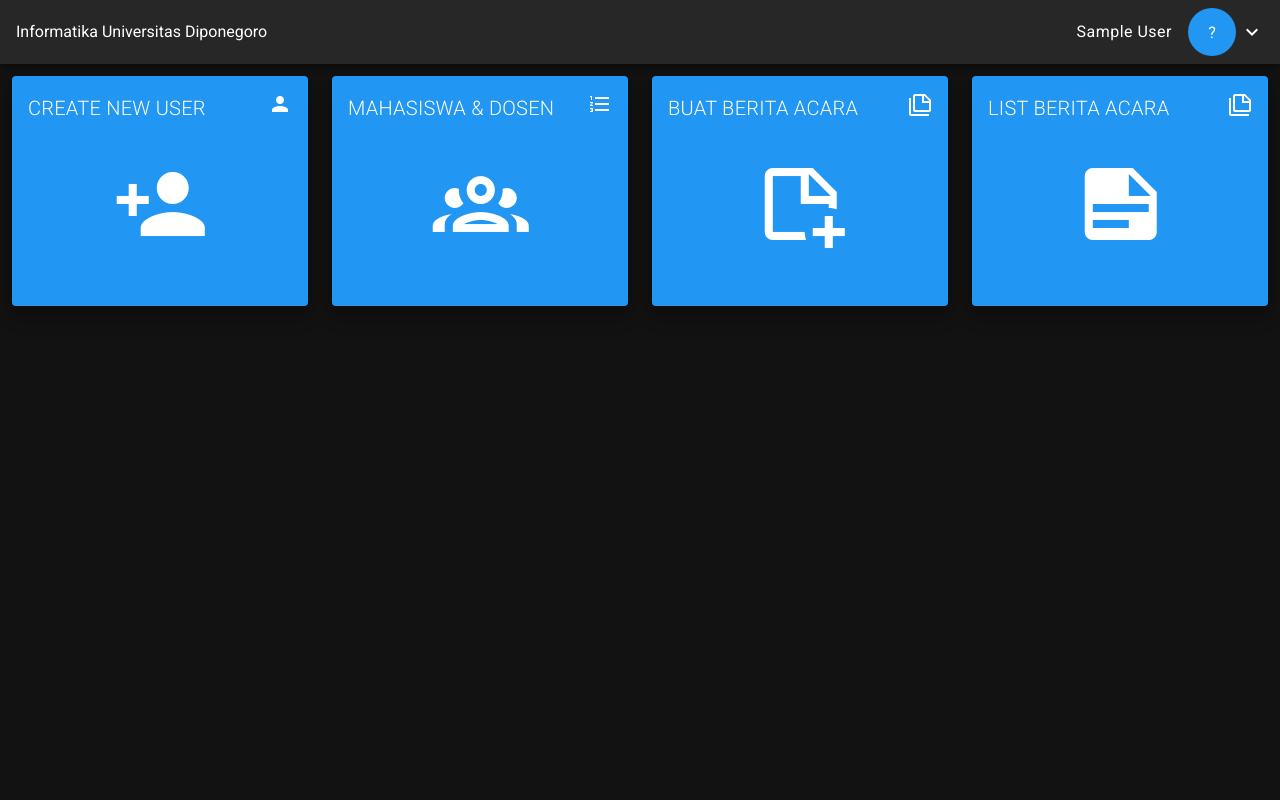
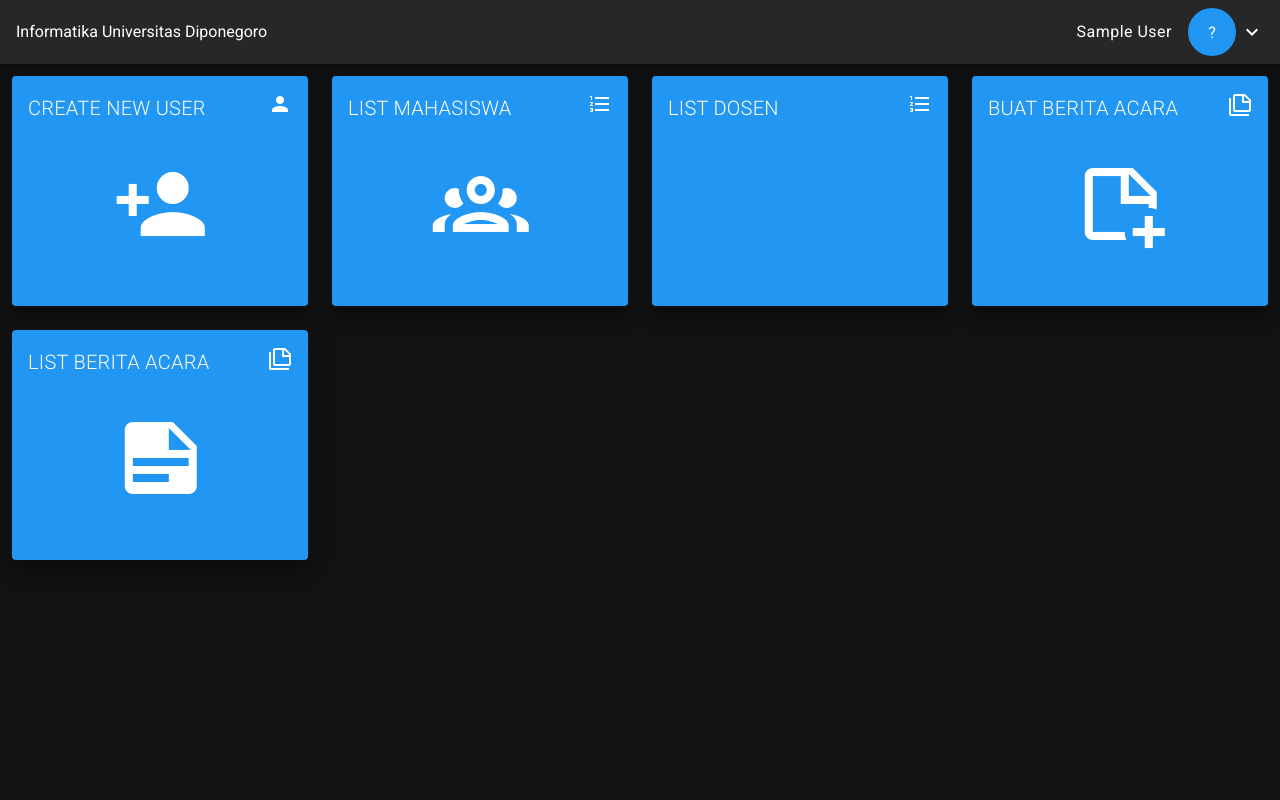
Before and after one commit to Ananda-Archive/Project-Tugas-Akhir, a CodeIgniter app: page /database/home in a window 1280 px wide. Run offline with CodeIgniter, Linux system fonts and the light colour scheme; the visitor is signed in with stand-in values (Sample User, id 1); data comes from the database, SQL or seed files in the repository; some libraries are stand-ins or nearby versions.

Commit message:
fixing create new user and add user list

```diff
--- a/application/views/home.php
+++ b/application/views/home.php
@@ -10,7 +10,7 @@
                         <v-container fluid>
                             <v-row align="center">
 								<v-col cols="12" sm="12" md="3">
-                                    <v-card @click="createNewUserPopUp" class="elevation-12 align-center" color="blue" min-height="230" max-height="230">
+                                    <v-card @click="createNewUserDialog = !createNewUserDialog" class="elevation-12 align-center" color="blue" min-height="230" max-height="230">
                                         <div class="d-flex flex-no-wrap justify-space-between">
 											<div>
 												<v-card-title class="font-weight-light">CREATE NEW USER</v-card-title>
@@ -79,7 +79,7 @@
 													<v-col cols="12">
 														<v-autocomplete
 															v-if="user.role == 0"
-															v-model="dosen_penguji_satu"
+															v-model="user.id_ketua_penguji"
 															:items="listDosen"
 															label="Ketua Dosen Penguji"
 															chips
@@ -93,8 +93,8 @@
 															@change="ketuaDosenPengujiInput=''"
 															item-text="nama"
 															item-value="id"
-															:readonly="dosen_penguji_satu != null"
-															@click:clear="dosen_penguji_satu = null"
+															:readonly="user.id_ketua_penguji != null"
+															@click:clear="user.id_ketua_penguji = null"
 															class="mb-n2"
 														>
 														<template v-slot:selection="data">
@@ -107,7 +107,7 @@
 													<v-col cols="12">
 														<v-autocomplete
 															v-if="user.role == 0"
-															v-model="dosen_penguji_dua"
+															v-model="user.id_dosen_penguji"
 															:items="listDosen"
 															label="Dosen Penguji 1"
 															chips
@@ -121,8 +121,8 @@
 															@change="dosenPengujiInput=''"
 															item-text="nama"
 															item-value="id"
-															:readonly="dosen_penguji_dua != null"
-															@click:clear="dosen_penguji_dua = null"
+															:readonly="user.id_dosen_penguji != null"
+															@click:clear="user.id_dosen_penguji = null"
 															class="mb-n2"
 														>
 														<template v-slot:selection="data">
@@ -146,10 +146,10 @@
 									</v-card>
 								</v-dialog>
 								<v-col cols="12" sm="12" md="3">
-                                    <v-card @click="" class="elevation-12 align-center" color="blue" min-height="230" max-height="230">
+                                    <v-card @click="listMahasiswaDialog = !listMahasiswaDialog" class="elevation-12 align-center" color="blue" min-height="230" max-height="230">
                                         <div class="d-flex flex-no-wrap justify-space-between">
 											<div>
-												<v-card-title class="font-weight-light">MAHASISWA & DOSEN</v-card-title>
+												<v-card-title class="font-weight-light">LIST MAHASISWA</v-card-title>
 											</div>
 											<div>
 												<v-card-title class="font-weight-light"><v-icon>mdi-format-list-numbered</v-icon></v-card-title>
@@ -158,6 +158,114 @@
 										<v-card-title class="justify-center"><v-icon class="display-4">mdi-account-group-outline</v-icon></v-card-title>
                                     </v-card>
                                 </v-col>
+								<v-dialog v-model="listMahasiswaDialog" fullscreen hide-overlay transition="dialog-bottom-transition">
+									<v-card>
+										<v-toolbar dense flat color="blue">
+											<span class="title font-weight-light">List Mahasiswa</span>
+											<v-btn absolute right icon @click="close"><v-icon>mdi-close</v-icon></v-btn>
+										</v-toolbar>
+										<v-col cols="12">
+											<v-text-field
+												placeholder="Cari Mahasiswa"
+												:solo='true'
+												:clearable='true'
+												append-icon="mdi-magnify"
+												class="font-regular font-weight-light mt-2 mb-n4"
+												v-model="searchMahasiswa"
+											/>
+										</v-col>
+										<v-data-table
+											:headers='mahasiswaHeader'
+											:items='users'
+											v-if="!popUpBreakPoint"
+											item-key="nama"
+											:search="searchMahasiswa"
+										></v-data-table>
+										<v-data-table
+											:headers='mahasiswaHeader'
+											:items='users'
+											v-else
+											item-key="nama"
+											:search="searchMahasiswa"
+											:disable-sort="true"
+											class="mt-n10"
+										>
+											<template v-slot:item="{ item }">
+												<v-card class="mt-1 mb-3 mx-2 pa-2" outlined>
+													<div class="d-flex flex-no-wrap justify-space-between align-center">
+														<div>
+															<v-card-title class="body-2 mt-n2">{{ item.nama }}</v-card-title>
+														</div>
+														<div class="mt-n2 mr-n2">
+															<v-menu
+																:close-on-click="true"
+																:close-on-content-click="true"
+																:offset-y="true"
+															>
+																<template v-slot:activator="{ on }">
+																	<v-card-actions><v-icon v-on="on">mdi-dots-vertical</v-icon></v-card-actions>
+																</template>
+																<v-list>
+																	<v-list-item @click.stop="">
+																		<v-list-item-title>Edit</v-list-item-title>
+																	</v-list-item>
+																	<v-list-item @click.stop="">
+																		<v-list-item-title>Hapus</v-list-item-title>
+																	</v-list-item>
+																</v-list>
+															</v-menu>
+														</div>
+													</div>
+													<v-divider></v-divider>
+													<v-list-item two-line>
+														<v-list-item-content>
+															<v-list-item-title>Dosen Pembimbing</v-list-item-title>
+															<v-list-item-subtitle>{{ item.id_dosen_pembimbing }}</v-list-item-subtitle>
+														</v-list-item-content>
+													</v-list-item>
+													<v-list-item two-line class="mt-n2">
+														<v-list-item-content>
+															<v-list-item-title>Ketua Dosen Penguji</v-list-item-title>
+															<v-list-item-subtitle>{{ item.id_ketua_penguji }}</v-list-item-subtitle>
+														</v-list-item-content>
+													</v-list-item>
+													<v-list-item two-line class="mt-n2">
+														<v-list-item-content>
+															<v-list-item-title>Dosen Penguji 1</v-list-item-title>
+															<v-list-item-subtitle>{{ item.id_dosen_penguji }}</v-list-item-subtitle>
+														</v-list-item-content>
+													</v-list-item>
+												</v-card>
+											</template>
+										</v-data-table>
+									</v-card>
+								</v-dialog>
+								<v-col cols="12" sm="12" md="3">
+                                    <v-card @click="listDosenDialog = !listDosenDialog" class="elevation-12 align-center" color="blue" min-height="230" max-height="230">
+                                        <div class="d-flex flex-no-wrap justify-space-between">
+											<div>
+												<v-card-title class="font-weight-light">LIST DOSEN</v-card-title>
+											</div>
+											<div>
+												<v-card-title class="font-weight-light"><v-icon>mdi-format-list-numbered</v-icon></v-card-title>
+											</div>
+										</div>
+										<v-card-title class="justify-center"><v-icon class="display-4">mdi-teach</v-icon></v-card-title>
+                                    </v-card>
+                                </v-col>
+								<v-dialog v-model="listDosenDialog" fullscreen hide-overlay transition="dialog-bottom-transition">
+									<v-card>
+										<v-toolbar dense flat color="blue">
+											<span class="title font-weight-light">List Dosen</span>
+											<v-btn absolute right icon @click="close"><v-icon>mdi-close</v-icon></v-btn>
+										</v-toolbar>
+										<v-data-table
+											:headers='dosenHeader'
+											:items='users'
+											:mobile-breakpoint="1"
+										></v-data-table>
+									</v-card>
+								</v-dialog>
 								<v-col cols="12" sm="12" md="3">
                                     <v-card @click="" class="elevation-12 align-center" color="blue" min-height="230" max-height="230">
                                         <div class="d-flex flex-no-wrap justify-space-between">
@@ -223,6 +331,8 @@
 					return {
 						profileImage:'',
 						createNewUserDialog: false,
+						listMahasiswaDialog: false,
+						listDosenDialog: false,
 						users: [],
 						listDosen: [],
 						user: {
@@ -239,13 +349,13 @@
 							nama:'',
 							role:'',
 							id_dosen_pembimbing:null,
-							dosen_penguji:[]
+							id_ketua_penguji:null,
+							id_dosen_penguji:null
 						},
 						dosenPembimbingInput:'',
+						searchMahasiswa:'',
 						ketuaDosenPengujiInput:'',
 						dosenPengujiInput:'',
-						dosen_penguji_satu:null,
-						dosen_penguji_dua:null,
 						listRole: [
 							{id:0, value:'Mahasiswa'},
 							{id:1, value:'Dosen Penguji'},
@@ -296,14 +406,7 @@
 							})
 						})
 					},
-					createNewUserPopUp() {
-						this.createNewUserDialog = true
-					},
 					createNewUser() {
-						if(this.dosen_penguji_satu != null) {
-							this.user.dosen_penguji.push(this.dosen_penguji_satu)
-							this.user.dosen_penguji.push(this.dosen_penguji_dua)
-						}
 						return new Promise((resolve, reject) => {
 							axios.post('<?= base_url()?>api/User',this.user)
 								.then(response => {
@@ -347,7 +450,22 @@
                         } else {
                             return false
                         }
-                    }
+                    },
+					mahasiswaHeader() {
+						return [
+							{text:'Nama', value:'nama'},
+							{value:'role', align: ' d-none', filter: value => {return value == 0}},
+							{text:'Dosen Pembimbing', value:'id_dosen_pembimbing', filter: () => true},
+							{text:'Ketua Dosen Penguji', value:'id_ketua_penguji', filter: () => true},
+							{text:'Dosen Penguji 1', value:'id_dosen_penguji', filter: () => true}
+						]
+					},
+					dosenHeader() {
+						return [
+							{text:'Nama', value:'nama'},
+							{value:'role', align: ' d-none', filter: value => {return value == 1}},
+						]
+					}
 				},
 
 			})
```
